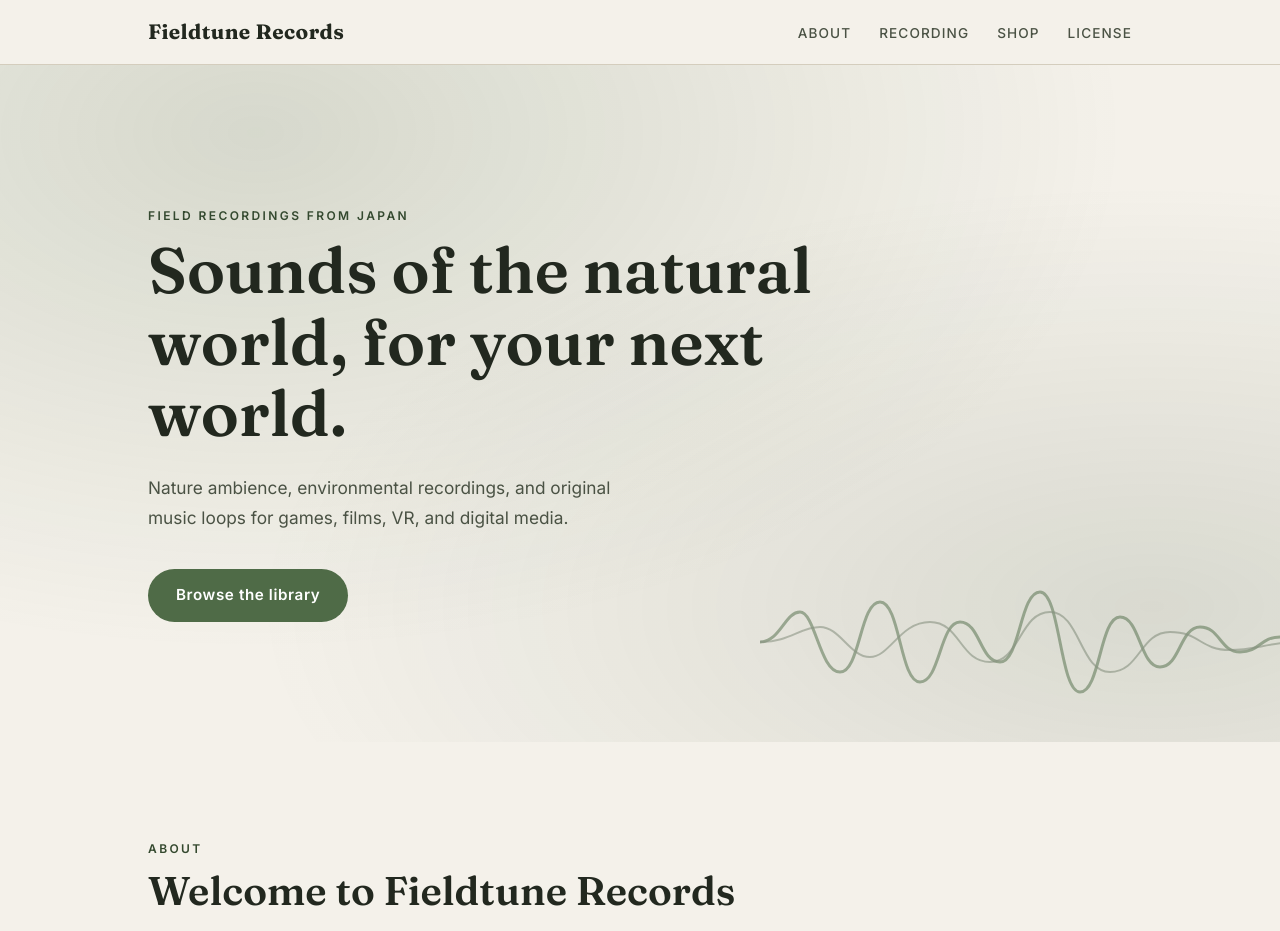
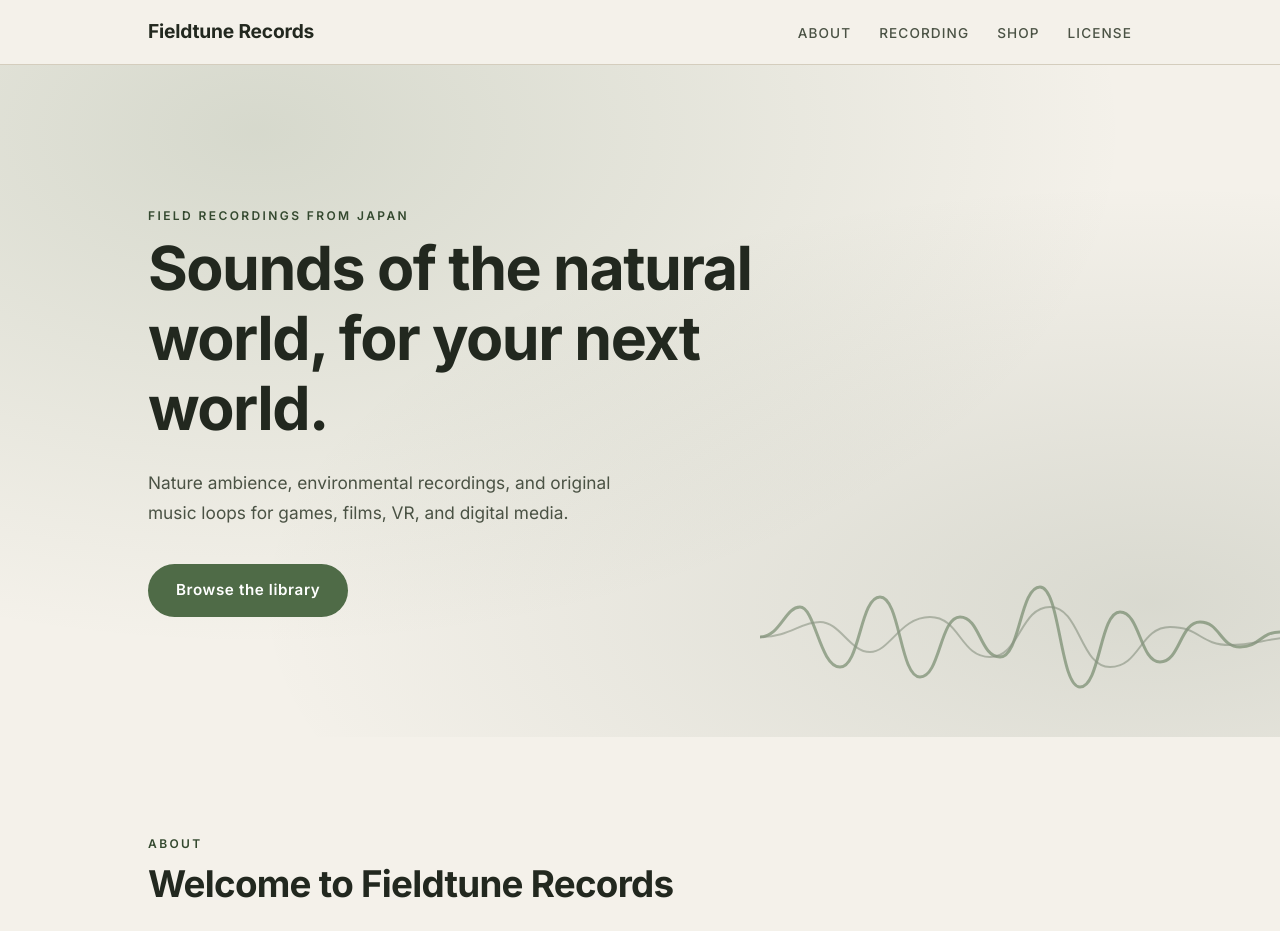
Before and after one commit to jacqueline37/fieldtunerecords, a plain HTML site: page index.html in a window 1280 px wide. Shown: the top 931 px of the page. Drawn offline with Linux system fonts and the light colour scheme.

Commit message:
Use Inter for headings as well as body text
Headings were still set in a serif face. Switch them to Inter 700 so the
whole site uses one sans-serif family, and tighten heading sizes and
letter-spacing to suit it. Update the font note in CLAUDE.md.

Co-Authored-By: Claude Sonnet 5.5 <noreply@anthropic.com>

```diff
--- a/index.html
+++ b/index.html
@@ -11,7 +11,7 @@
 <meta property="og:url" content="https://www.fieldtunerecords.com/">
 <link rel="preconnect" href="https://fonts.googleapis.com">
 <link rel="preconnect" href="https://fonts.gstatic.com" crossorigin>
-<link href="https://fonts.googleapis.com/css2?family=Fraunces:opsz,wght@9..144,500..700&family=Inter:wght@400;500;600&display=swap" rel="stylesheet">
+<link href="https://fonts.googleapis.com/css2?family=Inter:wght@400;500;600;700&display=swap" rel="stylesheet">
 <style>
   :root {
     --bg: #f4f1ea;
@@ -22,13 +22,13 @@
     --moss-dark: #34492f;
     --line: #d4cdbd;
     --card: #fbfaf6;
-    --serif: "Fraunces", Georgia, serif;
+    --font: "Inter", system-ui, -apple-system, "Segoe UI", sans-serif;
     --rule: 1.5px;
   }
   * { box-sizing: border-box; margin: 0; padding: 0; }
   html { scroll-behavior: smooth; }
   body {
-    font-family: "Inter", system-ui, sans-serif;
+    font-family: var(--font);
     font-weight: 400;
     color: var(--ink);
     background: var(--bg);
@@ -46,7 +46,7 @@
     border-bottom: 1px solid var(--line);
   }
   nav .wrap { display: flex; align-items: center; justify-content: space-between; height: 64px; }
-  .logo { font-family: var(--serif); font-size: 1.3rem; font-weight: 700; letter-spacing: 0.02em; text-decoration: none; }
+  .logo { font-family: var(--font); font-size: 1.2rem; font-weight: 700; letter-spacing: -0.01em; text-decoration: none; }
   nav ul { display: flex; gap: 28px; list-style: none; }
   nav ul a { text-decoration: none; font-size: 0.85rem; font-weight: 500; letter-spacing: 0.08em; text-transform: uppercase; color: var(--ink-soft); }
   nav ul a:hover { color: var(--moss); }
@@ -62,10 +62,11 @@
       var(--bg);
   }
   .hero h1 {
-    font-family: var(--serif);
-    font-weight: 600;
-    font-size: clamp(2.3rem, 5.4vw, 4rem);
-    line-height: 1.12;
+    font-family: var(--font);
+    font-weight: 700;
+    letter-spacing: -0.025em;
+    font-size: clamp(2.2rem, 5.2vw, 3.8rem);
+    line-height: 1.15;
     max-width: 16ch;
   }
   .hero p { margin-top: 24px; max-width: 46ch; font-size: 1.08rem; color: var(--ink-soft); }
@@ -84,12 +85,12 @@
   section { padding: 96px 0; }
   section.alt { background: var(--bg-alt); }
   .eyebrow { font-size: 0.75rem; letter-spacing: 0.2em; text-transform: uppercase; color: var(--moss-dark); font-weight: 600; }
-  h2 { font-family: var(--serif); font-weight: 600; font-size: clamp(1.8rem, 3.6vw, 2.5rem); margin: 8px 0 28px; line-height: 1.2; }
+  h2 { font-family: var(--font); font-weight: 700; letter-spacing: -0.02em; font-size: clamp(1.7rem, 3.4vw, 2.3rem); margin: 8px 0 28px; line-height: 1.2; }
   .lead { max-width: 60ch; color: var(--ink-soft); }
 
   .grid { display: grid; gap: 20px; grid-template-columns: repeat(auto-fit, minmax(240px, 1fr)); margin-top: 40px; }
   .card { background: var(--card); border: var(--rule) solid var(--line); border-radius: 14px; padding: 30px 26px; }
-  .card h3 { font-family: var(--serif); font-size: 1.35rem; font-weight: 600; margin-bottom: 8px; }
+  .card h3 { font-family: var(--font); font-size: 1.15rem; font-weight: 600; margin-bottom: 8px; }
   .card p { color: var(--ink-soft); font-size: 0.95rem; }
   .icon { width: 36px; height: 36px; color: var(--moss); margin-bottom: 18px; }
 
@@ -97,7 +98,7 @@
   .specs { display: grid; grid-template-columns: repeat(auto-fit, minmax(200px, 1fr)); gap: 0; margin-top: 40px; border-top: var(--rule) solid var(--line); }
   .spec { padding: 24px 20px 24px 0; border-bottom: var(--rule) solid var(--line); }
   .spec dt { font-size: 0.78rem; font-weight: 600; letter-spacing: 0.15em; text-transform: uppercase; color: var(--ink-soft); }
-  .spec dd { font-family: var(--serif); font-size: 1.3rem; font-weight: 600; margin-top: 4px; }
+  .spec dd { font-family: var(--font); font-size: 1.1rem; font-weight: 600; margin-top: 4px; }
 
   /* Stores */
   .stores { display: grid; grid-template-columns: repeat(auto-fit, minmax(220px, 1fr)); gap: 14px; margin-top: 40px; }
```
Also changed, not shown: 1 other file.
